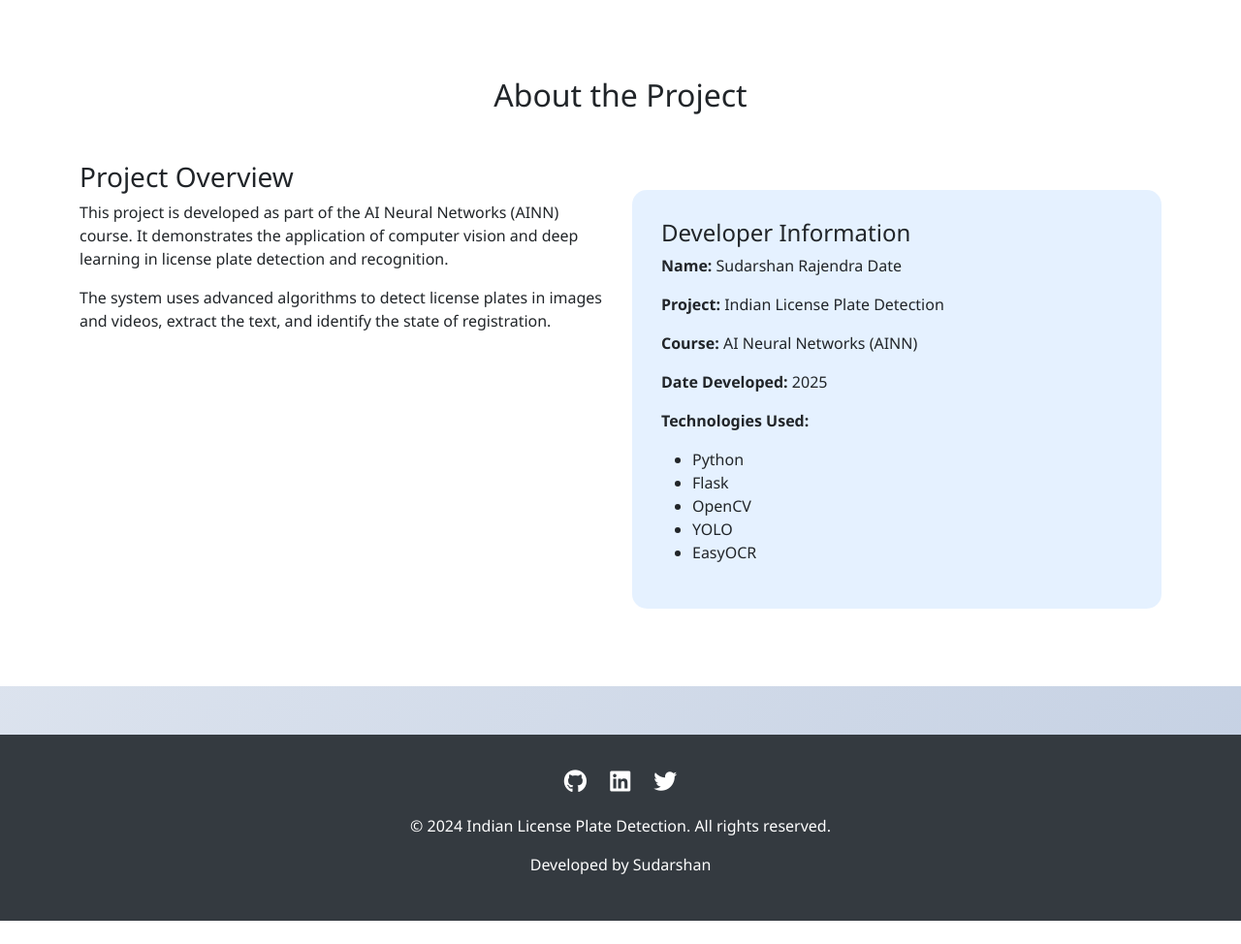
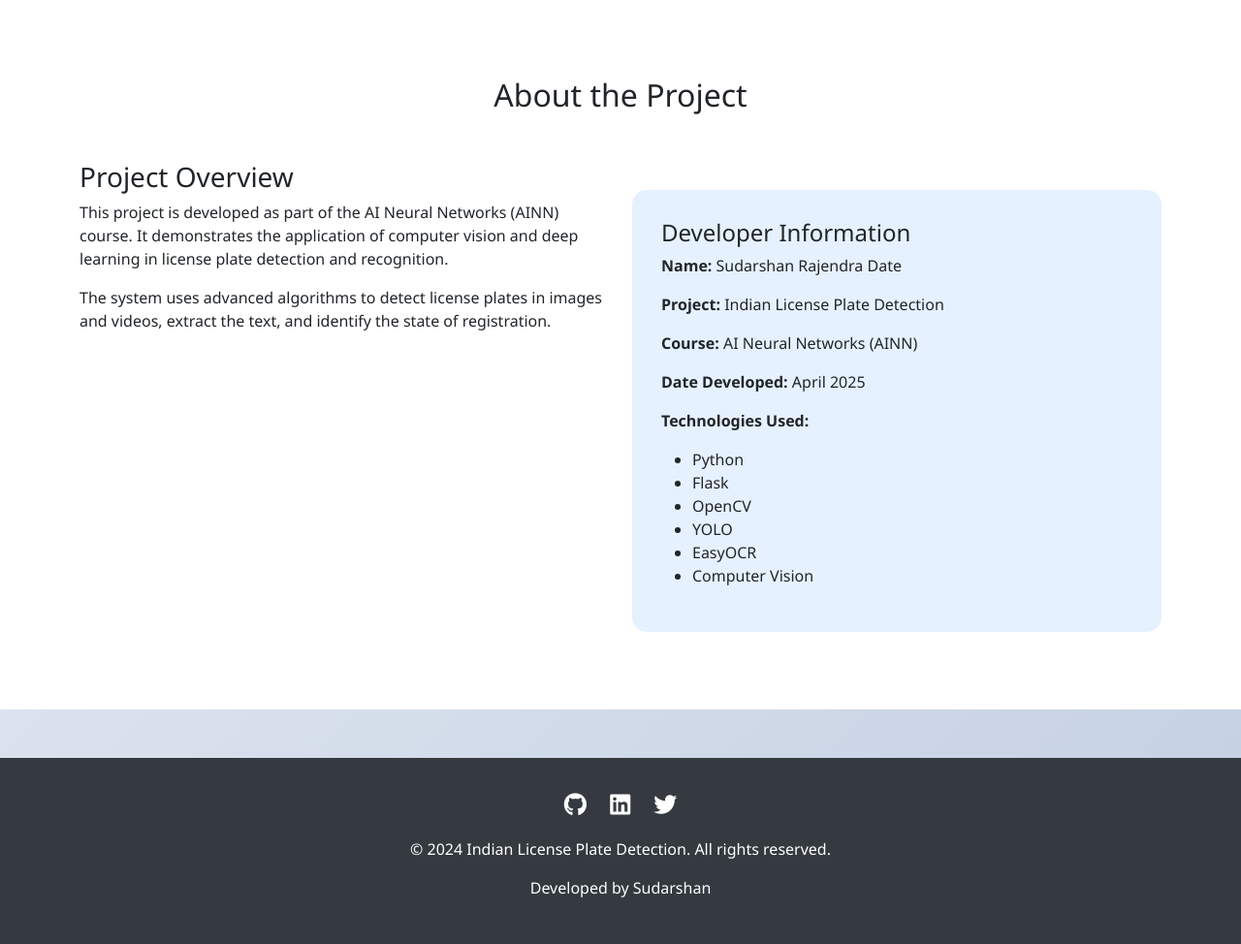
Before and after one commit to SudarshanProCoder/Indian-License-Plate-Detection-System, a Flask app: page / in a window 1280 px wide. Shown: the part 842-1816 px from the top of the page at 97% size. Before the commit the page ends 1792 px from the top, so only its background shows below. Run offline with Flask 2, Linux system fonts and the light colour scheme.

Commit message:
Update development dates in README and landing pages; remove navigation comment from history.html

```diff
--- a/templates/history.html
+++ b/templates/history.html
@@ -94,7 +94,6 @@
 </head>
 
 <body>
-    <!-- Navigation -->
     <nav class="navbar navbar-expand-lg navbar-light fixed-top">
         <div class="container">
             <a class="navbar-brand" href="/">
--- a/templates/landing.html
+++ b/templates/landing.html
@@ -186,7 +186,7 @@
                         <p><strong>Name:</strong> Sudarshan Rajendra Date</p>
                         <p><strong>Project:</strong> Indian License Plate Detection</p>
                         <p><strong>Course:</strong> AI Neural Networks (AINN)</p>
-                        <p><strong>Date Developed:</strong> 2025</p>
+                        <p><strong>Date Developed:</strong> April 2025</p>
                         <p><strong>Technologies Used:</strong></p>
                         <ul>
                             <li>Python</li>
@@ -194,6 +194,7 @@
                             <li>OpenCV</li>
                             <li>YOLO</li>
                             <li>EasyOCR</li>
+                            <li>Computer Vision</li>
                         </ul>
                     </div>
                 </div>
```
Also changed, not shown: README.md, images/img3.png.
